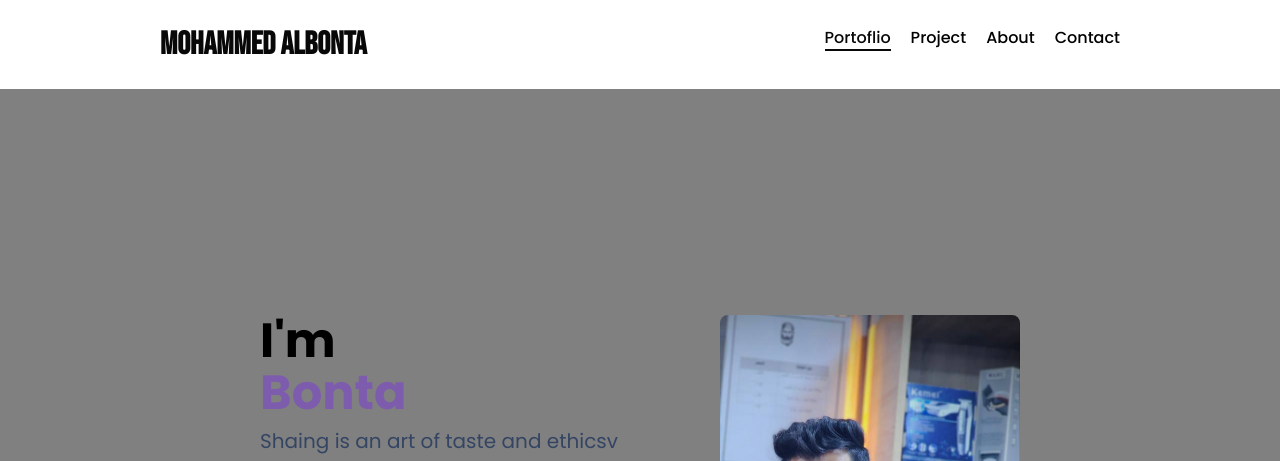
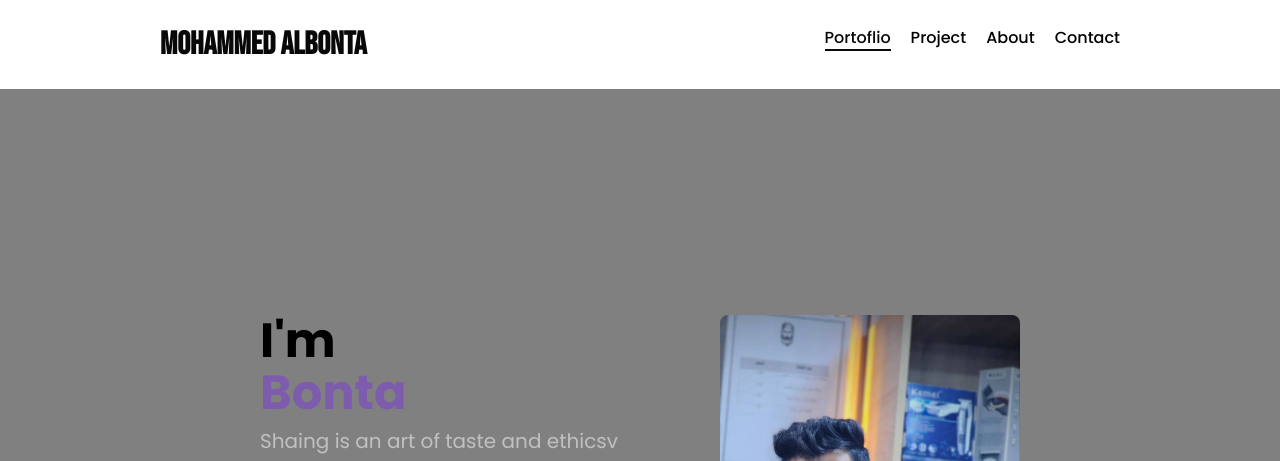
Before and after one commit to mohammedAbonta/protofolio, a website: page index.html in a window 1280 px wide. Shown: the top 461 px of the page. Drawn offline with Linux system fonts and the light colour scheme.

Commit message:
Update style.css

```diff
--- a/style.css
+++ b/style.css
@@ -3,7 +3,7 @@
 @import url('https://fonts.googleapis.com/css2?family=Bebas+Neue&display=swap');
 :root {
   --mainC: #080808;
-  --secC: #344563;
+  --secC: #c0c0c0;
   --sec2C: #7E5CAD;
   --mainF: 'Poppins';
   --logo-font: "Bebas Neue";
```
